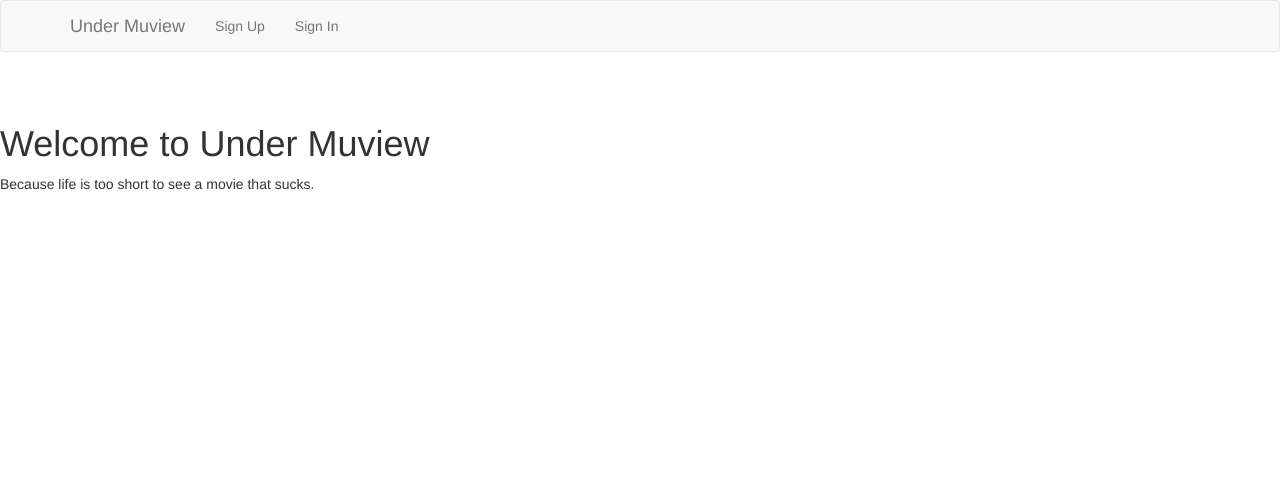
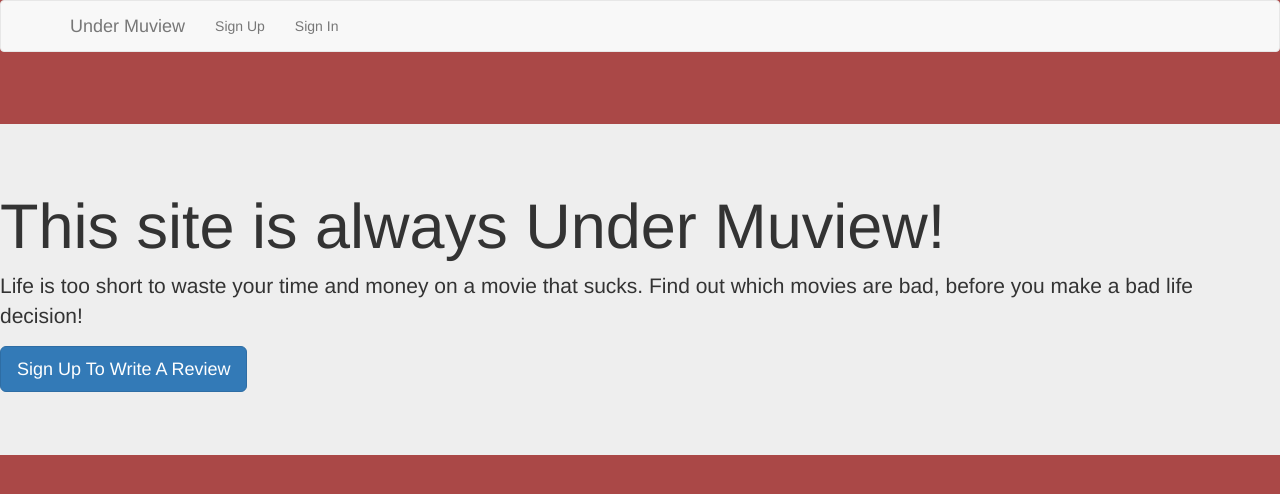
Before and after one commit to Apex-Code/under-muview, a Rails app: page / in a window 1280 px wide. Shown: the top 494 px of the page. Run offline with Rails 7, Linux system fonts and the light colour scheme; data that the repository does not hold is empty; style sheets or scripts are compiled from the project's sources; parts of the project's set-up code (start-up, migrations or seed data) failed here and were passed over; some libraries are stand-ins or nearby versions.

Commit message:
add styling, adjust index

```diff
--- a/app/assets/stylesheets/application.scss
+++ b/app/assets/stylesheets/application.scss
@@ -14,3 +14,18 @@
  */
 @import "bootstrap-sprockets";
 @import "bootstrap";
+
+body {
+	background: #AA4847;
+}
+
+.review_title {
+	margin: 0 0 20px 0;
+}
+.reviews {
+	padding: 15px 0;
+	border-bottom: 1px solid #EAEAEA;
+	.star-rating {
+		padding-bottom: 8px;
+	}
+}
--- a/app/views/movies/index.html.erb
+++ b/app/views/movies/index.html.erb
@@ -1,5 +1,10 @@
-<h1>Welcome to Under Muview</h1>
-<p>Because life is too short to see a movie that sucks.</p>
+<% if !user_signed_in? %>
+  <div class="jumbotron">
+    <h1>This site is always Under Muview!</h1>
+    <p>Life is too short to waste your time and money on a movie that sucks.  Find out which movies are bad, before you make a bad life decision!</p>
+    <p><%= link_to "Sign Up To Write A Review", new_user_registration_path, class: "btn btn-primary btn-lg" %></p>
+  </div>
+<% end %>
 
   <% @movies.each do |movie| %>
     <div class="col-sm-6 col-md-3">
```
Also changed, not shown: 12 other files.
